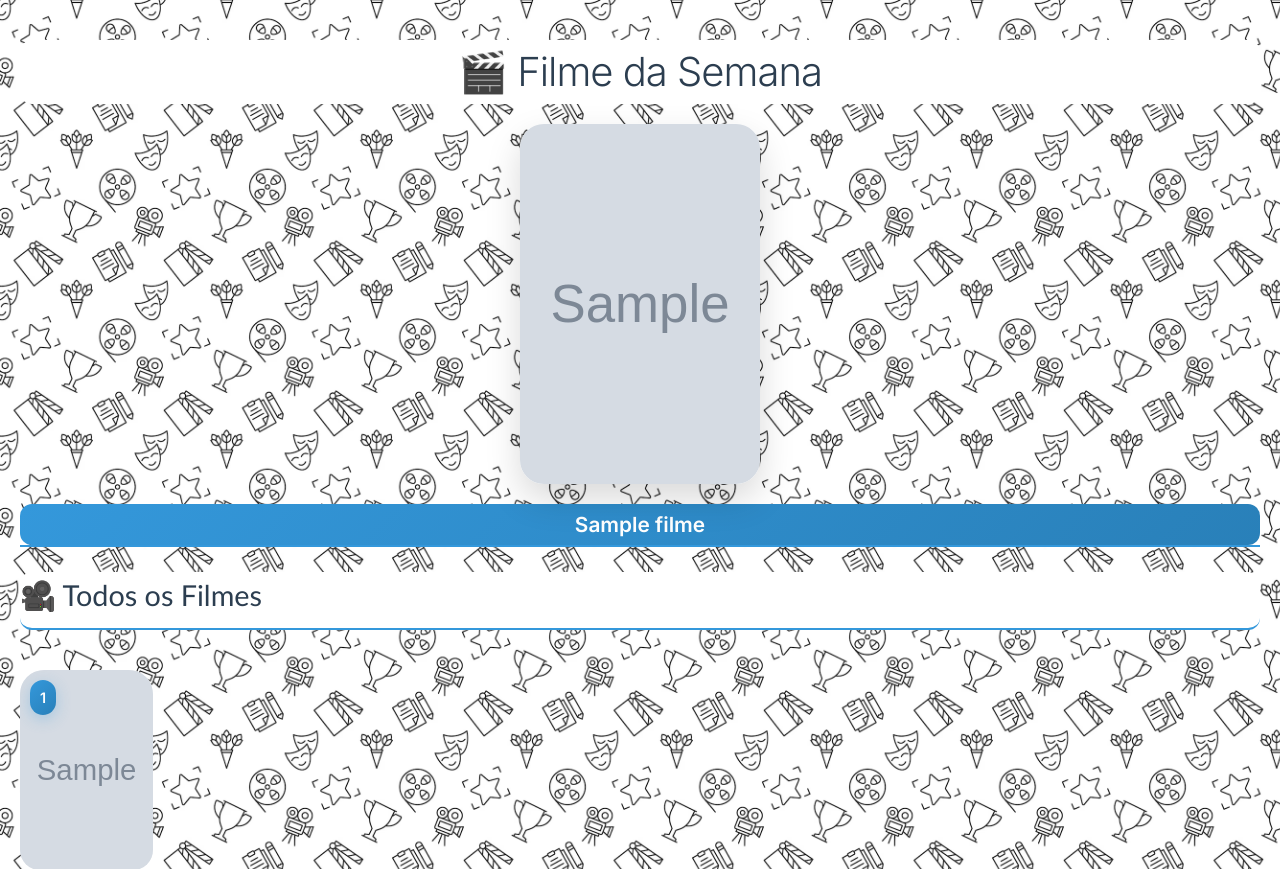
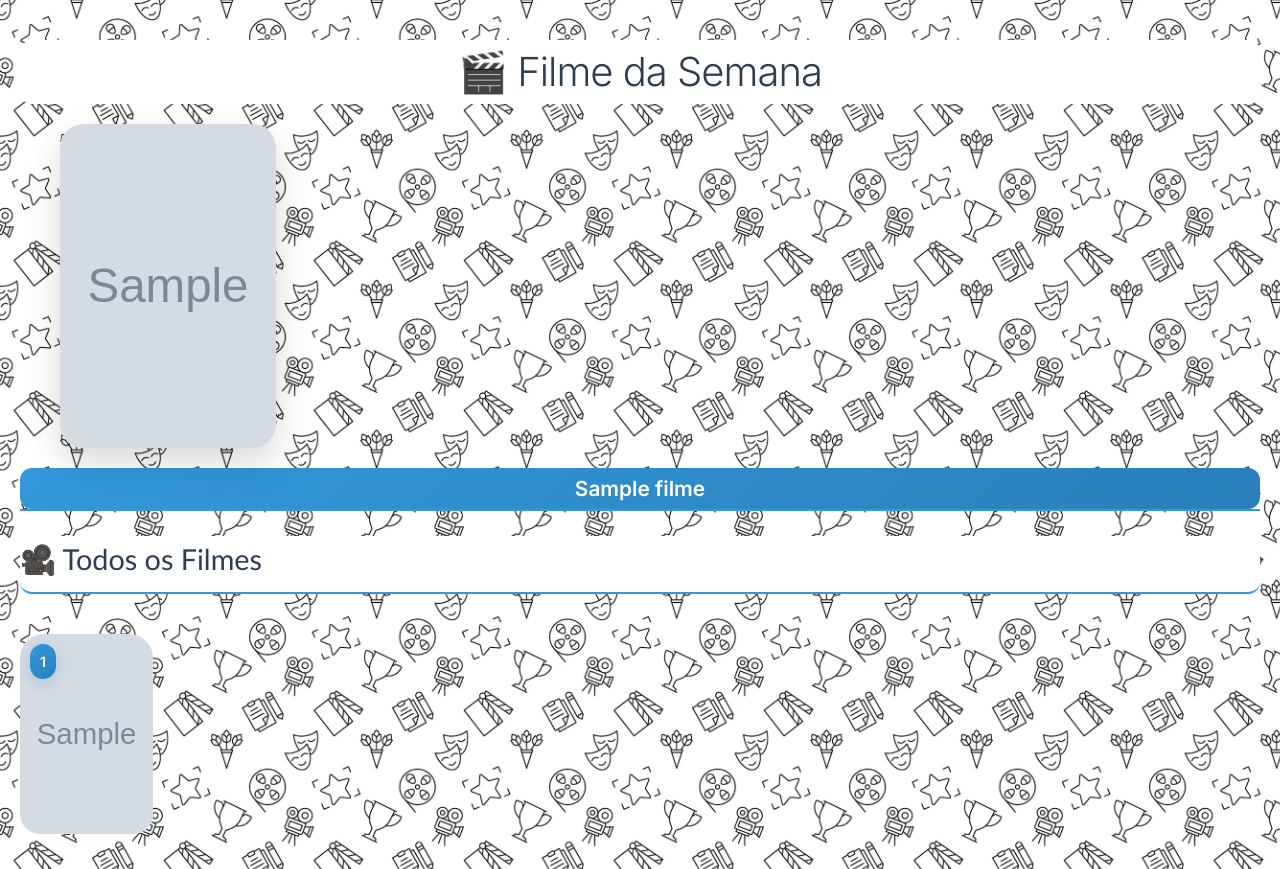
Before and after one commit to EduardoLBorges/Clube-do-filme, a Flask app: page /real in a window 1280 px wide. Shown: the top 869 px of the page. Run offline with Flask 3, Linux system fonts and the light colour scheme; grey boxes marked "Sample" are stand-in pictures; a database or web service that is not in the repository returns one stand-in record (values such as "Sample title"); some libraries are stand-ins or nearby versions.

Commit message:
Revert "Enhenced Real page for better visual grid"
This reverts commit e31f9bac503a4fd675c8778754d4f3ffda3259b9.

```diff
--- a/static/style.css
+++ b/static/style.css
@@ -1,3 +1,4 @@
+
 /* Reset básico */
 * {
   margin: 0;
@@ -13,7 +14,7 @@
   flex-direction: column;
   font-family: 'Inter', sans-serif;
   background-image: url('/static/imagens/background.avif');
-	background-repeat: repeat;
+  background-repeat:repeat;
   background-size: 300px;
   background-position: fixed;
   color: #2c3e50;
@@ -213,12 +214,13 @@
 }
 
 .genero-semana-grid {
-	display: flex;
+  display: grid;
+  grid-template-columns: repeat(5, 1fr);
+  gap: 20px;
+  max-width: 1200px;
   margin-left: auto;
   margin-right: auto;
   padding: 20px 20px;
-	height: 400px;
-	width: fit-content;
 }
 
 @media (max-width: 1024px) {
@@ -298,7 +300,7 @@
   text-align: left;
   border-bottom: 2px solid #3498db;
   padding-bottom: 10px;
-	font-family: 'Trebuchet MS', 'Lucida Sans Unicode', 'Lucida Grande', 'Lucida Sans', Arial, sans-serif;
+  font-family:'Trebuchet MS', 'Lucida Sans Unicode', 'Lucida Grande', 'Lucida Sans', Arial, sans-serif;
   background: #FFF;
   border-radius: 12px;
 }
@@ -614,7 +616,7 @@
   }
 
   .filmes-grid-real {
-		grid-template-columns: repeat(auto-fill, minmax(100px, 1fr));
+    grid-template-columns: repeat(auto-fill, minmax(140px, 1fr));
     gap: 20px;
   }
 
--- a/templates/real.html
+++ b/templates/real.html
@@ -1,3 +1,4 @@
+
 <!DOCTYPE html>
 <html lang="pt-br">
 
```
Also changed, not shown: static/home.css (+8 -14 lines), templates/home.html (indentation only). Lines whose indentation alone changed are shown as unchanged.
